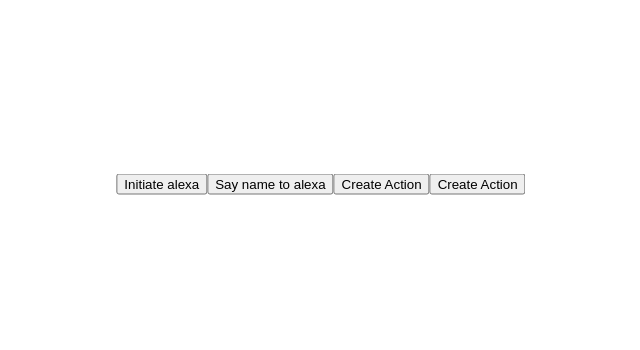
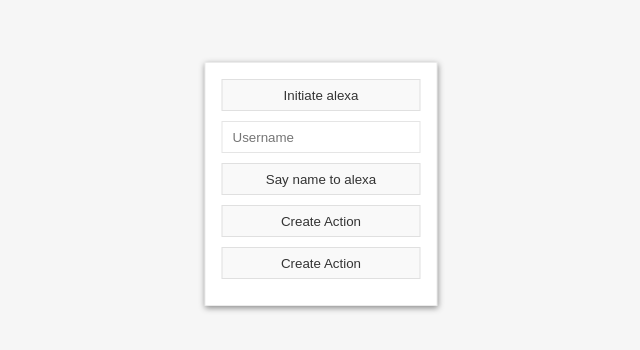
Before and after one commit to andyashall/mlog-alexa, a React app: page / in a window 1280 px wide. Shown: the part 216-566 px from the top of the page, without its empty margins (319-959 px from the left). Built offline with nearby package versions, Linux system fonts and the light colour scheme.

Commit message:
added some style

```diff
--- a/app/App.css
+++ b/app/App.css
@@ -1,7 +1,7 @@
 html, body {
 	margin: 0;
 	padding: 0;
-
+	background-color: #f6f6f6;
 }
 
 .app {
@@ -14,6 +14,39 @@
   top: 50%;
   left: 50%;
   transform: translate(-50%,-50%);
+  padding: 1rem;
+  background-color: #fff;
+  border: 1px solid rgba(0,0,0,.08);
+  box-shadow: 0 2px 6px 0 rgba(0,0,0,.44);
+}
+
+button {
+	background-color: #f9f9f9;
+	border: 1px solid rgba(0,0,0,.1);
+	color: #333;
+	padding: 7.5px 10px;
+	display: block;
+	margin-bottom: 10px;
+	box-sizing: border-box;
+	width: 100%;
+}
+
+button:hover {
+	cursor: pointer;
+	background-color: #f1f1f1;
+}
+
+button:active {
+	transform: translateY(1px);
+}
+
+input {
+	display: block;
+	margin-bottom: 10px;
+	border: 1px solid rgba(0,0,0,.1);
+	padding: 7.5px 10px;
+	box-sizing: border-box;
+	width: 100%;
 }
 
 .bap {
--- a/app/App.js
+++ b/app/App.js
@@ -28,7 +28,7 @@
     } )
   }
   login() {
-    name = "andy"
+    name = document.getElementById(style.username).value
     var data = {
       username: name
     }
@@ -77,6 +77,7 @@
       <div className={style.app}>
         <div className={style.butts}>
           <button onClick={this.init}>Initiate alexa</button>
+          <input id={style.username} placeholder="Username" />
           <button onClick={this.login}>Say name to alexa</button>
           <button onClick={this.createMeeting}>Create Action</button>
           <button onClick={this.createAction}>Create Action</button>
--- a/app/index.tpl.html
+++ b/app/index.tpl.html
@@ -3,8 +3,7 @@
   <head>
     <meta charset="utf-8">
     <meta http-equiv="x-ua-compatible" content="ie=edge">
-    <title>react-kickstart</title>
-    <meta name="description" content="just another react + webpack boilerplate">
+    <title>mlog-alexa</title>
     <meta name="viewport" content="width=device-width, initial-scale=1">
   </head>
   <body>
```
Also changed, not shown: dist/index.html, dist/webpack.stats.json.
